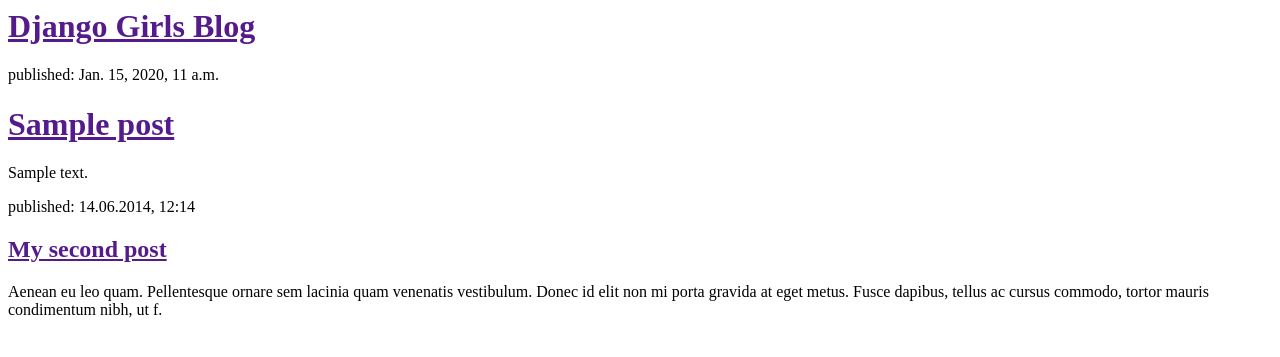
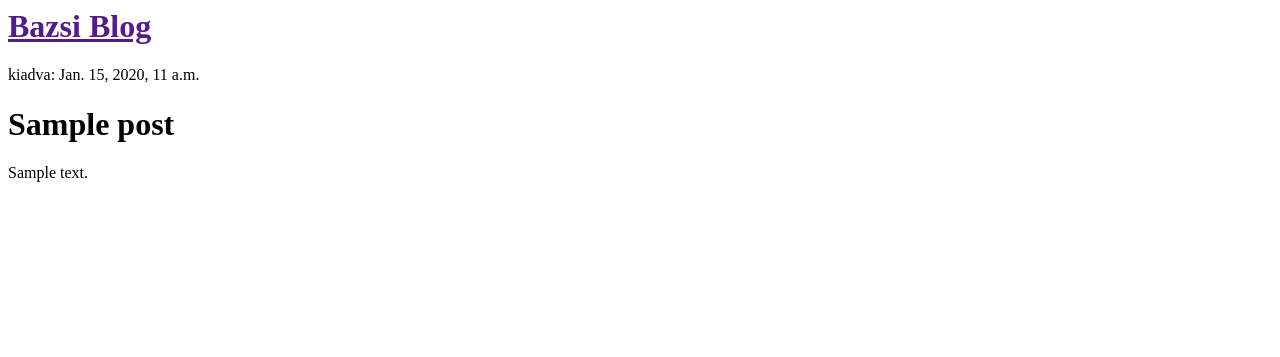
Before and after one commit to szabo-demenybalazs/my_first_django_project, a Django app: template blog/templates/blog/post_list.html in a window 1280 px wide. Shown: the top 357 px of the page. Run offline with Django 3.2, Linux system fonts and the light colour scheme; the template is opened without the code that fills it: values that come from a table or form of the project are taken from there, others are empty; tables that the repository leaves empty hold one stand-in row (values such as "Sample post").

Commit message:
display from DB...hope it works now

```diff
--- a/blog/templates/blog/post_list.html
+++ b/blog/templates/blog/post_list.html
@@ -1,22 +1,19 @@
 <html>
     <head>
-        <title>Django Girls blog</title>
+        <title>Bazsi blog</title>
     </head>
     <body>
         <div>
-            <h1><a href="">Django Girls Blog</a></h1>
+            <h1><a href="">Bazsi Blog</a></h1>
         </div>
+
         {% for post in posts %}
             <div>
-                <p>published: {{ post.published_date }}</p>
-                <h1><a href="">{{ post.title }}</a></h1>
-                <p>{{ post.text|linebreaksbr }}</p>
+              <p>kiadva: {{ post.published_date}}</p>
+              <h1>{{ post.title }}</h1>
+              <p>{{ post.text|linebreaksbr}}</p>
             </div>
         {% endfor %}
-        <div>
-            <p>published: 14.06.2014, 12:14</p>
-            <h2><a href="">My second post</a></h2>
-            <p>Aenean eu leo quam. Pellentesque ornare sem lacinia quam venenatis vestibulum. Donec id elit non mi porta gravida at eget metus. Fusce dapibus, tellus ac cursus commodo, tortor mauris condimentum nibh, ut f.</p>
-        </div>
+
     </body>
 </html>
```
